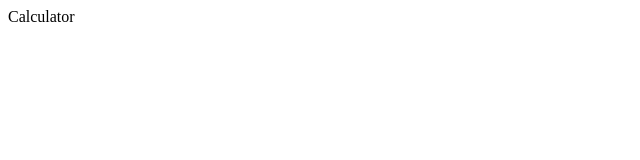
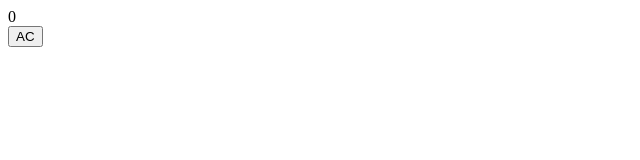
Before and after one commit to M-AminAlizadeh/Mathmagician, a React (Create React App) app: page / in a window 1280 px wide. Shown: the top 160 px of the page, without its empty margins (0-640 px from the left). Built offline with nearby package versions, Linux system fonts and the light colour scheme.

Commit message:
Build Result component

```diff
--- a/src/Components/Calculator.jsx
+++ b/src/Components/Calculator.jsx
@@ -1,3 +1,11 @@
-const Calculator = () => 'Calculator';
+import Button from './Button';
+import Result from './Result';
+
+const Calculator = () => (
+  <>
+    <Result value="0" />
+    <Button value="AC" />
+  </>
+);
 
 export default Calculator;
--- /dev/null
+++ b/src/Components/Result.jsx
@@ -0,0 +1,10 @@
+/* eslint-disable */
+const Result = ({ value }) => (
+  <>
+    <div className="result">
+      <span className="result__value">{value}</span>
+    </div>
+  </>
+);
+
+export default Result;
```
